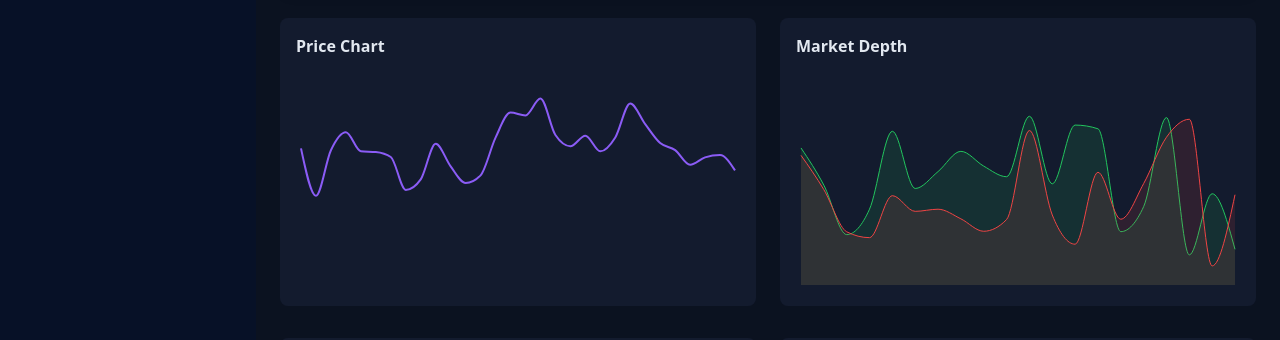
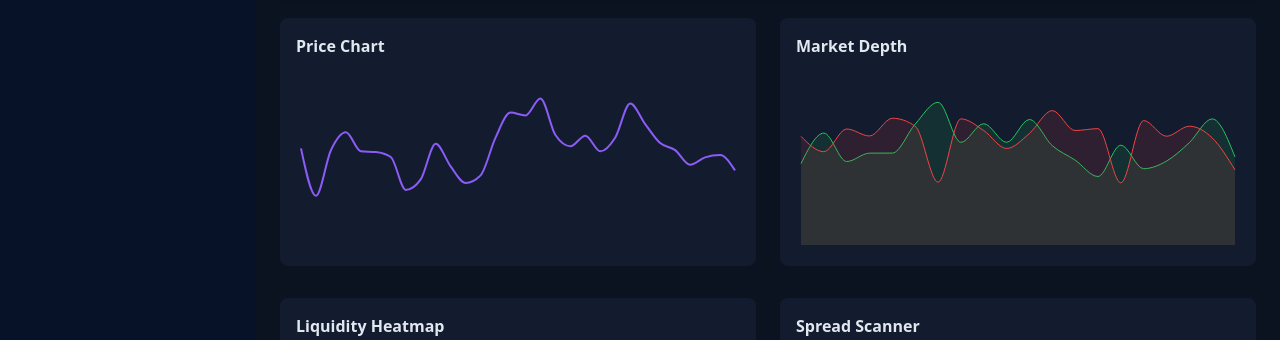
Before and after one commit to mailcrypto23/polymarket-daily-dashboard, a React (Vite) app: page / in a window 1280 px wide. Shown: the part 333-673 px from the top of the page. Built offline with nearby package versions, Linux system fonts and the light colour scheme; no server answers.

Commit message:
feat(charts): add live tick animation to price and depth charts
- Added 1s fake live tick engine for LinePriceChart
- Animated MarketDepth with continuous bid/ask updates
- No API dependency
- Builder-program safe demo behavior

```diff
--- a/src/components/charts/MarketDepth.jsx
+++ b/src/components/charts/MarketDepth.jsx
@@ -1,16 +1,17 @@
-import React, { useEffect, useState } from "react";
+import { useEffect, useState } from "react";
 import {
   AreaChart,
   Area,
-  ResponsiveContainer,
+  ResponsiveContainer
 } from "recharts";
 
-const genDepth = () =>
-  Array.from({ length: 20 }).map((_, i) => ({
-    level: i,
-    bids: Math.random() * 100,
-    asks: Math.random() * 100,
+function genDepth() {
+  return Array.from({ length: 20 }, (_, i) => ({
+    x: i,
+    bid: Math.random() * 100 + 50,
+    ask: Math.random() * 100 + 50
   }));
+}
 
 export default function MarketDepth() {
   const [data, setData] = useState(genDepth());
@@ -18,23 +19,23 @@ export default function MarketDepth() {
   useEffect(() => {
     const interval = setInterval(() => {
       setData(genDepth());
-    }, 1200);
+    }, 1000);
 
     return () => clearInterval(interval);
   }, []);
 
   return (
-    <ResponsiveContainer width="100%" height={220}>
+    <ResponsiveContainer width="100%" height={180}>
       <AreaChart data={data}>
         <Area
           type="monotone"
-          dataKey="bids"
+          dataKey="bid"
           stroke="#22c55e"
           fill="#22c55e33"
         />
         <Area
           type="monotone"
-          dataKey="asks"
+          dataKey="ask"
           stroke="#ef4444"
           fill="#ef444433"
         />
```
